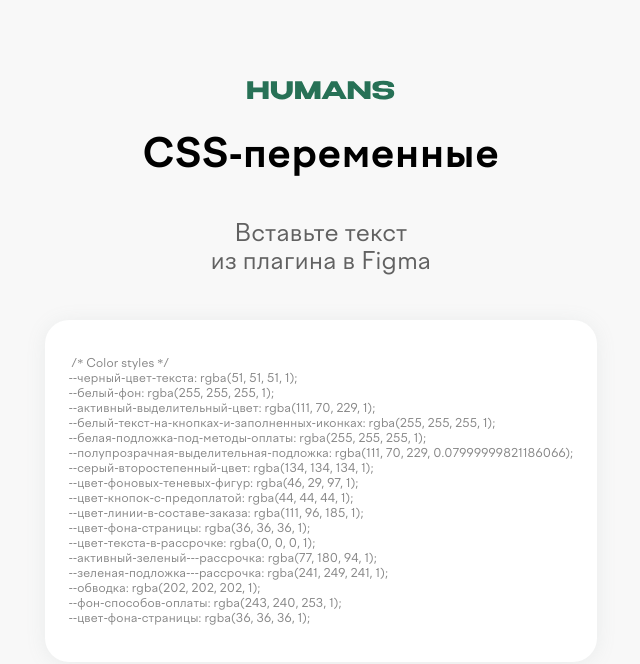
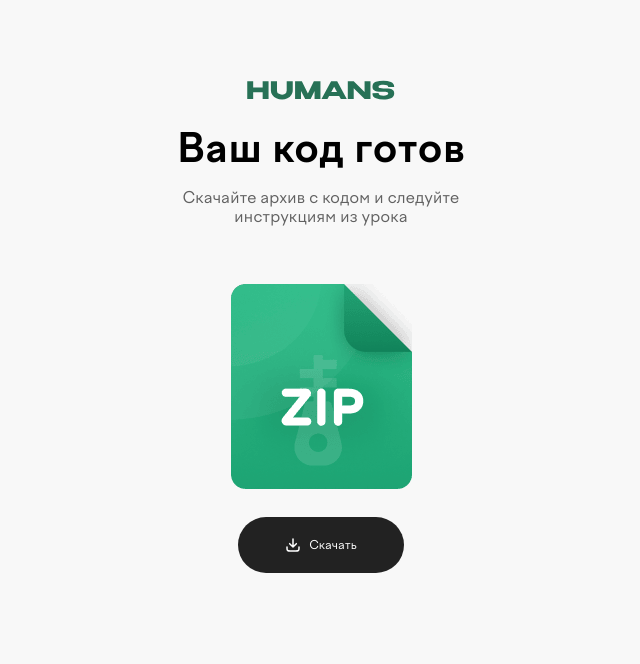
Before and after one commit to vFlicker/humans, a React (Vite) app: page / in a window 1280 px wide. Shown: the top 664 px of the page, without its empty margins (319-959 px from the left). Built offline with nearby package versions, Linux system fonts and the light colour scheme.

Commit message:
chore: add dowland page

```diff
--- a/src/app/App.tsx
+++ b/src/app/App.tsx
@@ -2,6 +2,7 @@ import './styles/index.css';
 
 import { Header } from '~/components/Header';
 import { ConstructorPage } from '~/pages/ConstructorPage';
+import { DowlandPage } from '~/pages/DowlandPage';
 import { PayMethodsPage } from '~/pages/PayMethodsPage';
 import { SettingsPage } from '~/pages/SettingsPage';
 import { VariablesPage } from '~/pages/VariablesPage';
@@ -17,7 +18,8 @@ export function App(): JSX.Element {
         {/* <ConstructorPage /> */}
         {/* <SettingsPage /> */}
         {/* <PayMethodsPage /> */}
-        <VariablesPage />
+        {/* <VariablesPage /> */}
+        <DowlandPage />
       </main>
     </div>
   );
--- /dev/null
+++ b/src/pages/DowlandPage/DowlandPage.module.css
@@ -0,0 +1,38 @@
+.h1 {
+  margin-bottom: 16px;
+}
+
+.subtitle {
+  max-width: 320px;
+  margin: 0 0 58px;
+
+  color: #616161;
+  text-align: center;
+  font-family: Factor A;
+  font-size: 16px;
+  letter-spacing: 0.32px;
+}
+
+.image {
+  width: 181px;
+  height: 205px;
+  margin-bottom: 28px;
+
+  background-image: url(../../shared/images/zip-file.png);
+}
+
+.button {
+  width: 166px;
+  height: 56px;
+  padding: 10px 10px 10px 34px;
+  border-radius: 60px;
+
+  background-color: #222222;
+  background-image: url(../../shared/images/download-icon.svg);
+  background-repeat: no-repeat;
+  background-position: 47px center;
+
+  color: #ffffff;
+  font-size: 12px;
+  letter-spacing: 0.24px;
+}
--- /dev/null
+++ b/src/pages/DowlandPage/DowlandPage.tsx
@@ -0,0 +1,17 @@
+import classes from './DowlandPage.module.css';
+
+export function DowlandPage(): JSX.Element {
+  return (
+    <>
+      <h1 className={classes.h1}>Ваш код готов</h1>
+
+      <p className={classes.subtitle}>
+        Скачайте архив с кодом и следуйте инструкциям из урока
+      </p>
+
+      <div className={classes.image}></div>
+
+      <button className={classes.button}>Скачать</button>
+    </>
+  );
+}
--- /dev/null
+++ b/src/pages/DowlandPage/index.ts
@@ -0,0 +1 @@
+export * from './DowlandPage';
```
Also changed, not shown: src/shared/images/download-icon.svg (added), src/shared/images/zip-file.png (added).
